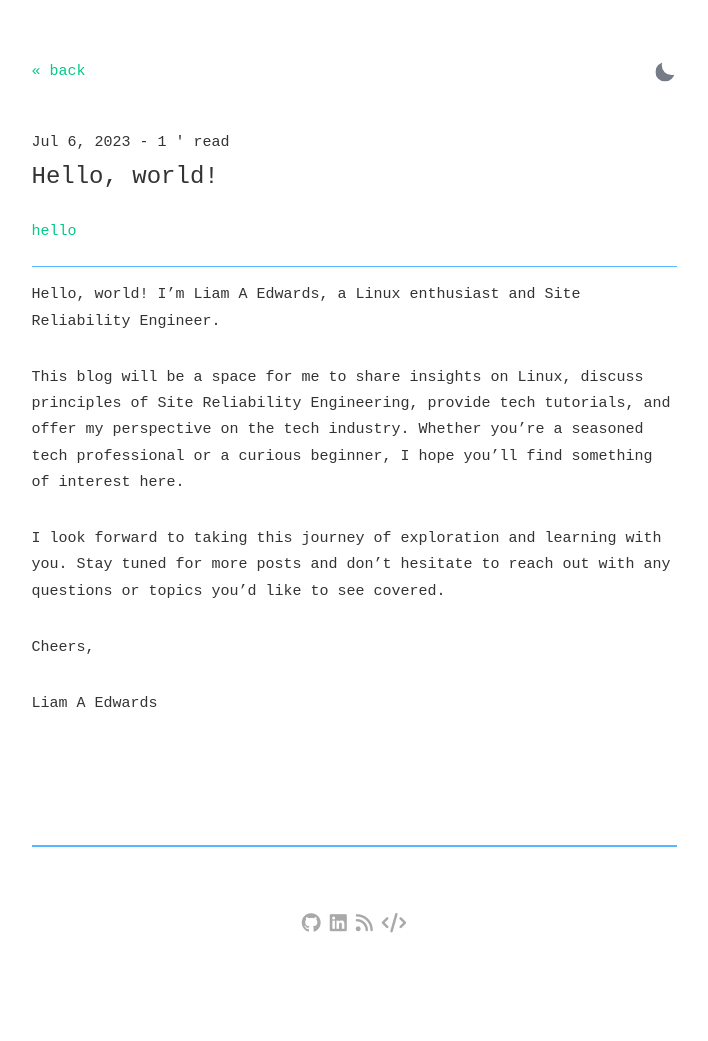
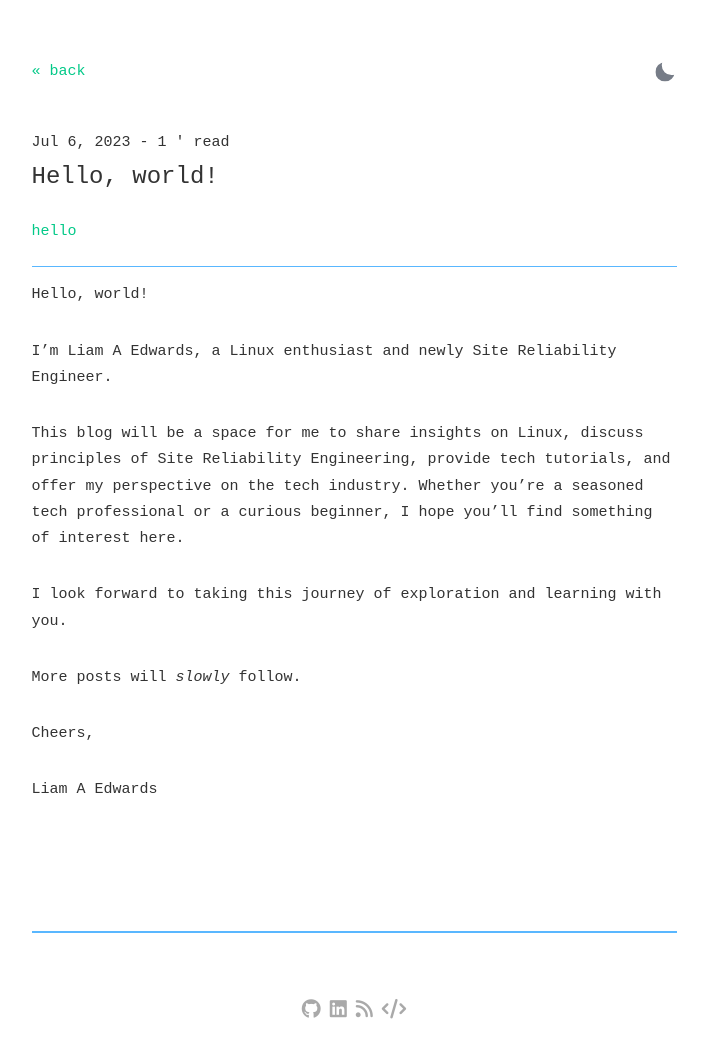
Before and after one commit to LiamAEdwards/liamaedwards.me, a Jekyll site: the page built from _posts/2023-07-6-hello-world.md, in a window 1280 px wide. Shown: the whole page, without its empty margins (286-994 px from the left). Built offline with Jekyll 4.4.1, drawn with Linux system fonts in a browser that asks for light colours; before the commit the page ends 955 px from its top, so only the background shows below that.

Commit message:
Fixed formatting of post

```diff
--- a/_posts/2023-07-6-hello-world.md
+++ b/_posts/2023-07-6-hello-world.md
@@ -9,11 +9,15 @@ minute: 1
 
 ---
 
-Hello, world! I'm Liam A Edwards, a Linux enthusiast and Site Reliability Engineer.
+Hello, world!
+
+I'm Liam A Edwards, a Linux enthusiast and newly Site Reliability Engineer.
 
 This blog will be a space for me to share insights on Linux, discuss principles of Site Reliability Engineering, provide tech tutorials, and offer my perspective on the tech industry. Whether you're a seasoned tech professional or a curious beginner, I hope you'll find something of interest here.
 
-I look forward to taking this journey of exploration and learning with you. Stay tuned for more posts and don't hesitate to reach out with any questions or topics you'd like to see covered.
+I look forward to taking this journey of exploration and learning with you.
+
+More posts will *slowly* follow.
 
 Cheers,
 
```
